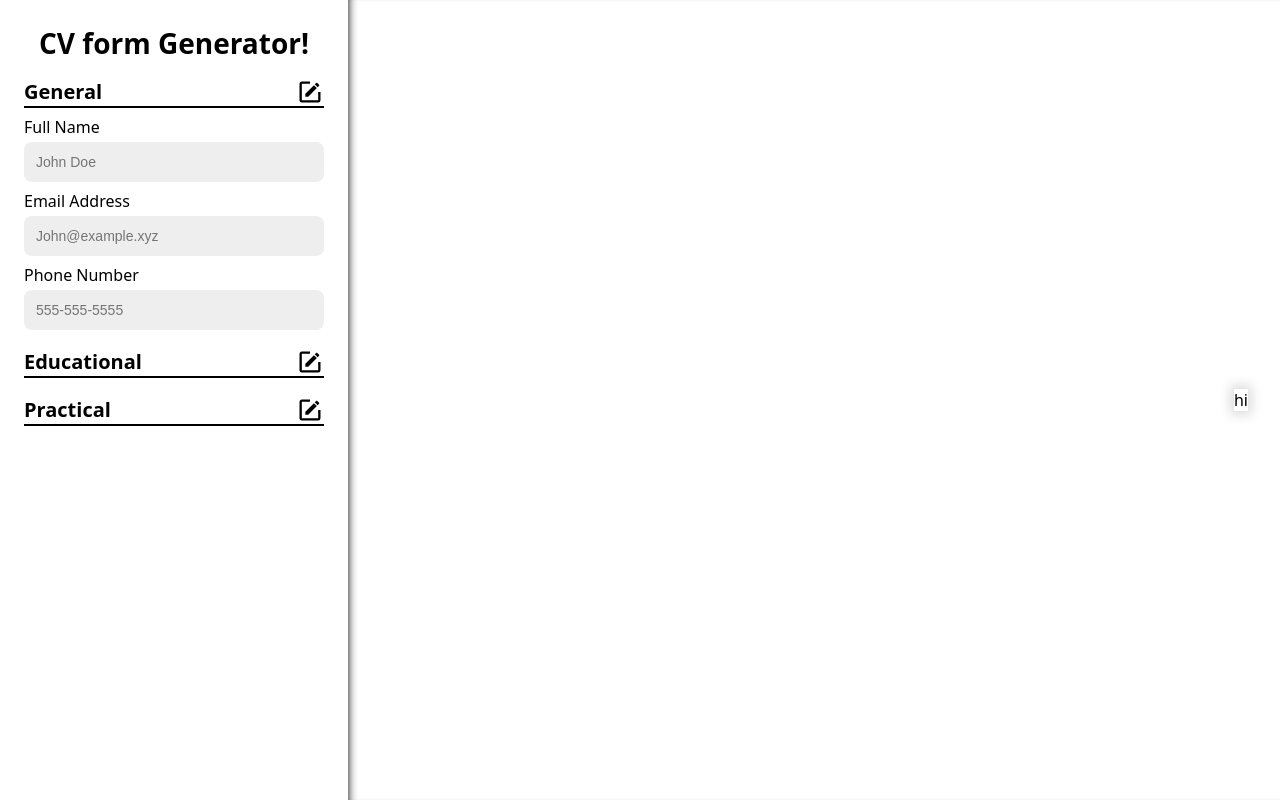
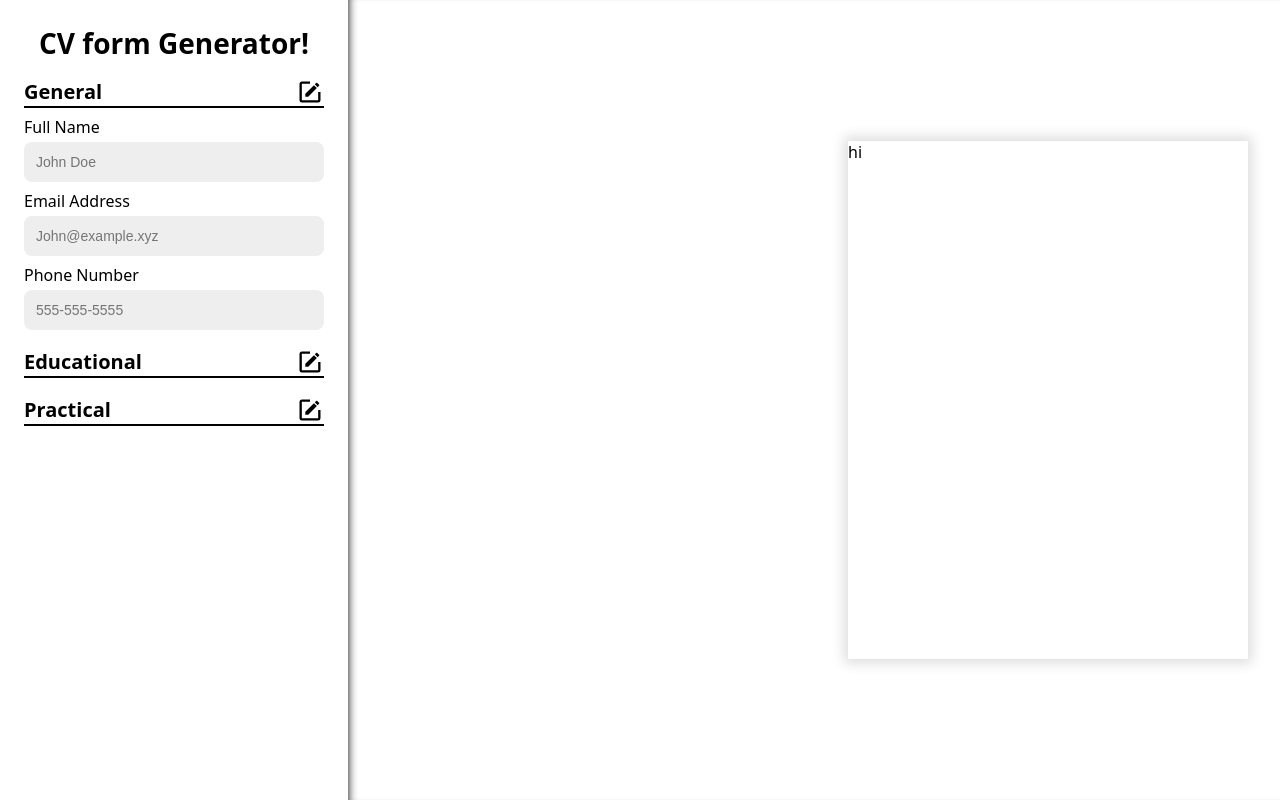
Before and after one commit to crispynoodlesoup/react-CV, a React (Vite) app: page / in a window 1280 px wide. Built offline with nearby package versions, Linux system fonts and the light colour scheme.

Commit message:
set a minimum size for the page

```diff
--- a/style/app.css
+++ b/style/app.css
@@ -106,6 +106,7 @@ main {
   box-shadow: inset 8px 0 10px -8px rgb(0, 0, 0);
   padding: 32px;
   place-items: center;
+  overflow: hidden;
 }
 
 .cv-page {
@@ -114,6 +115,7 @@ main {
   left: 50%;
   transform: translate(-50%, -50%);
 
+  min-width: 400px;
   max-height: 100%;
   object-fit: cover;
   aspect-ratio: 17/22;
```
